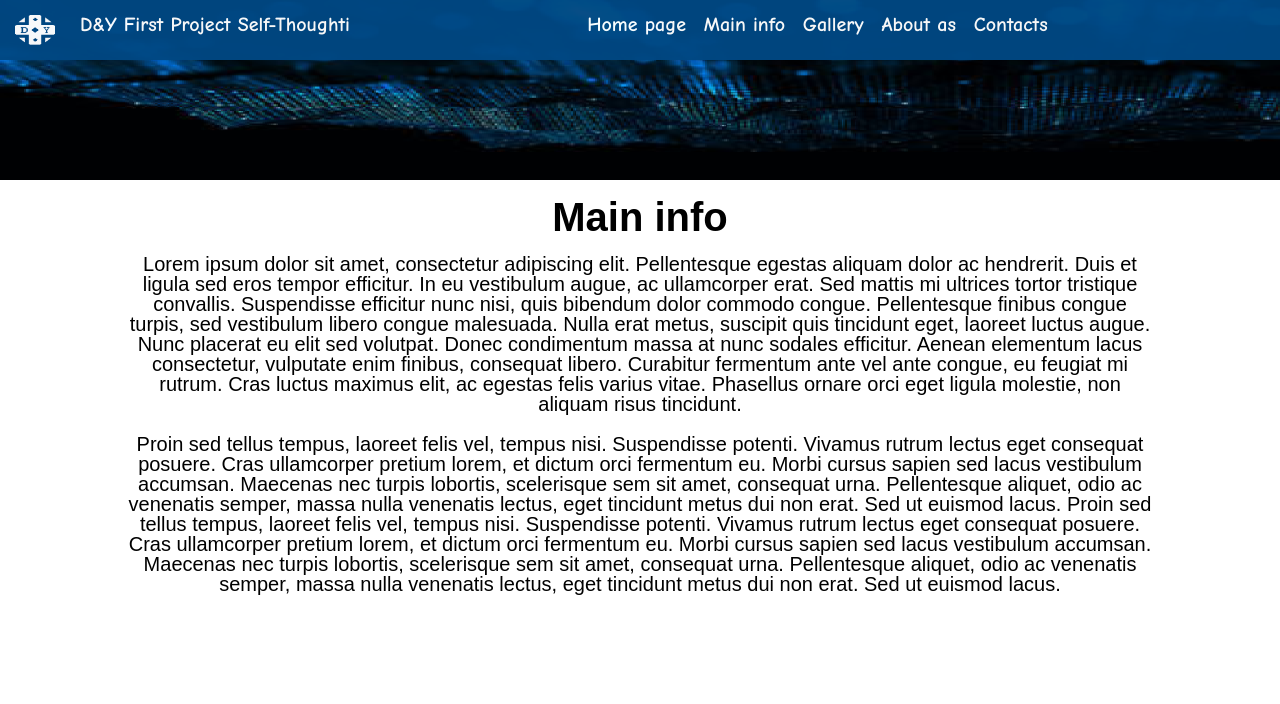
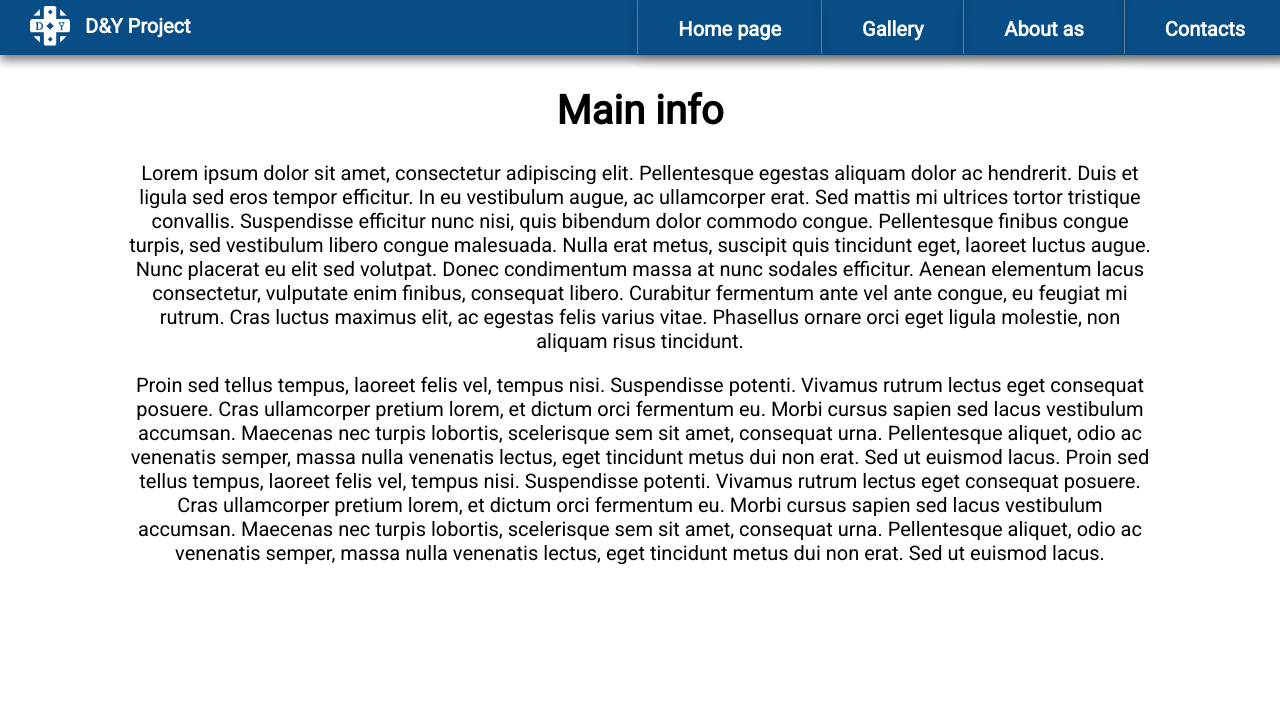
Before and after one commit to YevheniiMostovenko/first_project, a plain HTML site: page index.html in a window 1280 px wide. Shown: the top 704 px of the page. Drawn offline with Linux system fonts and the light colour scheme.

Commit message:
finishing novbar, fixed footer and change backgrounby

```diff
--- a/css/menu.css
+++ b/css/menu.css
@@ -1,5 +1,5 @@
 body {
-    font: 10px/20px Arial, sans-serif;
+    font-family: 'Roboto', sans-serif;
     width: 100%;
     margin: 0;
     display: inline-block;
@@ -9,41 +9,61 @@ body {
     height:100%;
     margin:  auto auto;
 }
-.logo_text{
+.logo_head {
+    float: left;
+    margin-left: 25px;
+    padding: 6px 5px 17px 0;
+}
+.logo_text {
     float: left;
     margin-left: 10px;
+    padding: 14px 40px 17px 0px;
 }
-.logo_head{
-    float: left;
-    margin-left: 10px;
-}
+
 .head_menu {
     background: #004883;
     opacity: 0.97;
     position: fixed;
-    padding: 15px 20px 8px 5px;
+    top: 0;
+    padding: 0 20px 0 5px;
     width: 100%;
-    text-align: center;
+    height: 55px;
+    text-align: right;
+    -webkit-box-shadow: 0px 5px 10px 0px rgba(0,0,0,0.57);
+    -moz-box-shadow: 0px 5px 10px 0px rgba(0,0,0,0.57);
+    box-shadow: 0px 5px 10px 0px rgba(0,0,0,0.57);
 }
-.head_menu div {
-    display: inline-block;
-    margin-right: 15px;
+.head_menu .right-menu {
+    float: right;
+    padding: 0;
+    display: flex;
+}
+.head_menu .right-menu div {
+    width: max-content;
+    height: 99%;
+    padding: 17px 40px;
+    border-left: 1px solid #5b7992; height: 20px;
+    -webkit-box-shadow: 0 6px 12px rgba(0,0,0,.175);
+    box-shadow: 0 6px 12px rgba(0,0,0,.175);
+}
+.head_menu .right-menu div:hover {
+    color: #a3a8ad;
+    background-color: ##F0F2F3;
+}
+.head_menu .right-menu div:hover > a {
+    color: #a3a8ad;
 }
 .head_menu div a {
     color: #fff;
     font-weight: bold;
     font-size: 20px;
     text-decoration:  none;
-    font-family: Comic Sans MS, Georgia;
 }
-.head_menu div a:hover {
-    color: #a3a8ad;
-}
-.header {
-    padding: 120px 7% 60px 7%;
-    overflow: auto;
-    background: url(../images/background.png);
-}
+/*.header {
+    height: 180px;
+    background-size: cover;
+    background-image: url(../images/background.png);
+}*/
 .logo a {
     font-size: 24px;
     color: white;
@@ -57,22 +77,21 @@ body {
     margin-left: 4px;
 }
 
-.body {
-    background: white;
-    height: 500px;
+.main {
+    min-height: 100vh;
     padding-left: 10%;
     padding-right: 10%;
     margin-right: auto;
     margin-left: auto;
-    max-width: 1200px;
+    padding-top: 60px;
     font-size: 20px;
     text-align: center;
 }
 .footer {
-    padding: 10px 0 10px 0;
-    background: url(../images/Footer1.png);
+    /*background: url(../images/Footer1.png); */
+    background: #004883;
     background-repeat: no-repeat;
-    padding: 120px 2.5% 120px 2.5%;
+    padding: 110px 2.5% 120px 2.5%
 }
 .footer p {
     color: white;
--- a/index.html
+++ b/index.html
@@ -5,17 +5,18 @@
 <title>First Project</title>
 <link rel="icon" href="images/favicon_blank.png" sizes="192x192">
 <link href="css/menu.css" type="text/css" rel="stylesheet">
+<link href="https://fonts.googleapis.com/css?family=Roboto" rel="stylesheet">
 </head>
 <body>
-    <div class="wrapper">
     <div class="head_menu">
-        	<div class="logo_head"><a href="#"> <img src="images/logo_head.png" width ="40" height="30" ></a> </div>
-        	<div class="logo_text"><a href="#"> D&Y First Project Self-Thoughti </a> </div>
+    	<div class="logo_head"><a href="#"> <img src="images/logo_head.png" width ="40" height="40" ></a> </div>
+    	<div class="logo_text"><a href="#"> D&Y Project</a> </div>
+    	<div class="right-menu">
             <div><a href="#" title ="Домашняя страница" > Home page</a></div>
-            <div><a href="#" title ="Основная информация" >Main info</a></div>
             <div><a href="#" title ="Галлерея" >Gallery</a></div>
             <div><a href="#" title ="О нас" >About as</a></div>
             <div><a href="#" title ="Контакты" >Contacts</a></div>
+        </div>
     </div>
     <div class="header">
        <!-- <div class="logo">
@@ -35,7 +36,7 @@
             <a>D&Y Project<br> Self-Taughti</a>
         </div>-->
     </div>
-        <div class="body">
+    <div class="main">
         <h1>Main info</h1>
         <p> Lorem ipsum dolor sit amet, consectetur adipiscing elit. Pellentesque egestas aliquam dolor ac hendrerit. Duis et ligula sed eros tempor efficitur. In eu vestibulum augue, ac ullamcorper erat. Sed mattis mi ultrices tortor tristique convallis. Suspendisse efficitur nunc nisi, quis bibendum dolor commodo congue. Pellentesque finibus congue turpis, sed vestibulum libero congue malesuada. Nulla erat metus, suscipit quis tincidunt eget, laoreet luctus augue. Nunc placerat eu elit sed volutpat. Donec condimentum massa at nunc sodales efficitur. Aenean elementum lacus consectetur, vulputate enim finibus, consequat libero. Curabitur fermentum ante vel ante congue, eu feugiat mi rutrum. Cras luctus maximus elit, ac egestas felis varius vitae. Phasellus ornare orci eget ligula molestie, non aliquam risus tincidunt. </p>
    		<p> Proin sed tellus tempus, laoreet felis vel, tempus nisi. Suspendisse potenti. Vivamus rutrum lectus eget consequat posuere. Cras ullamcorper pretium lorem, et dictum orci fermentum eu. Morbi cursus sapien sed lacus vestibulum accumsan. Maecenas nec turpis lobortis, scelerisque sem sit amet, consequat urna. Pellentesque aliquet, odio ac venenatis semper, massa nulla venenatis lectus, eget tincidunt metus dui non erat. Sed ut euismod lacus.
@@ -44,6 +45,5 @@
     <div class="footer">
         <p>©2018 First Projects, Ltd. All rights reserved.</p>
     </div>
-    </div>
 </body>
 </html>
```
Lines whose indentation alone changed are shown as unchanged.
